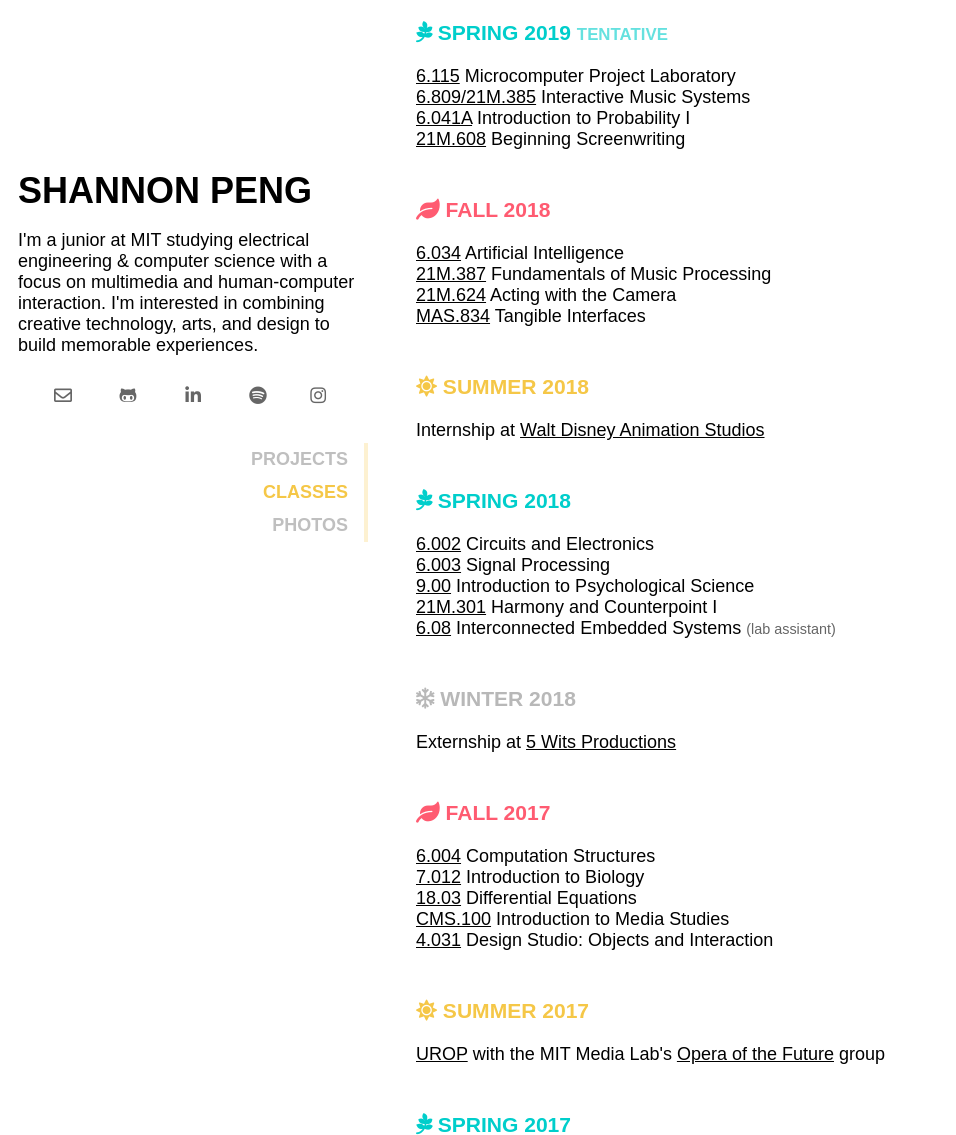
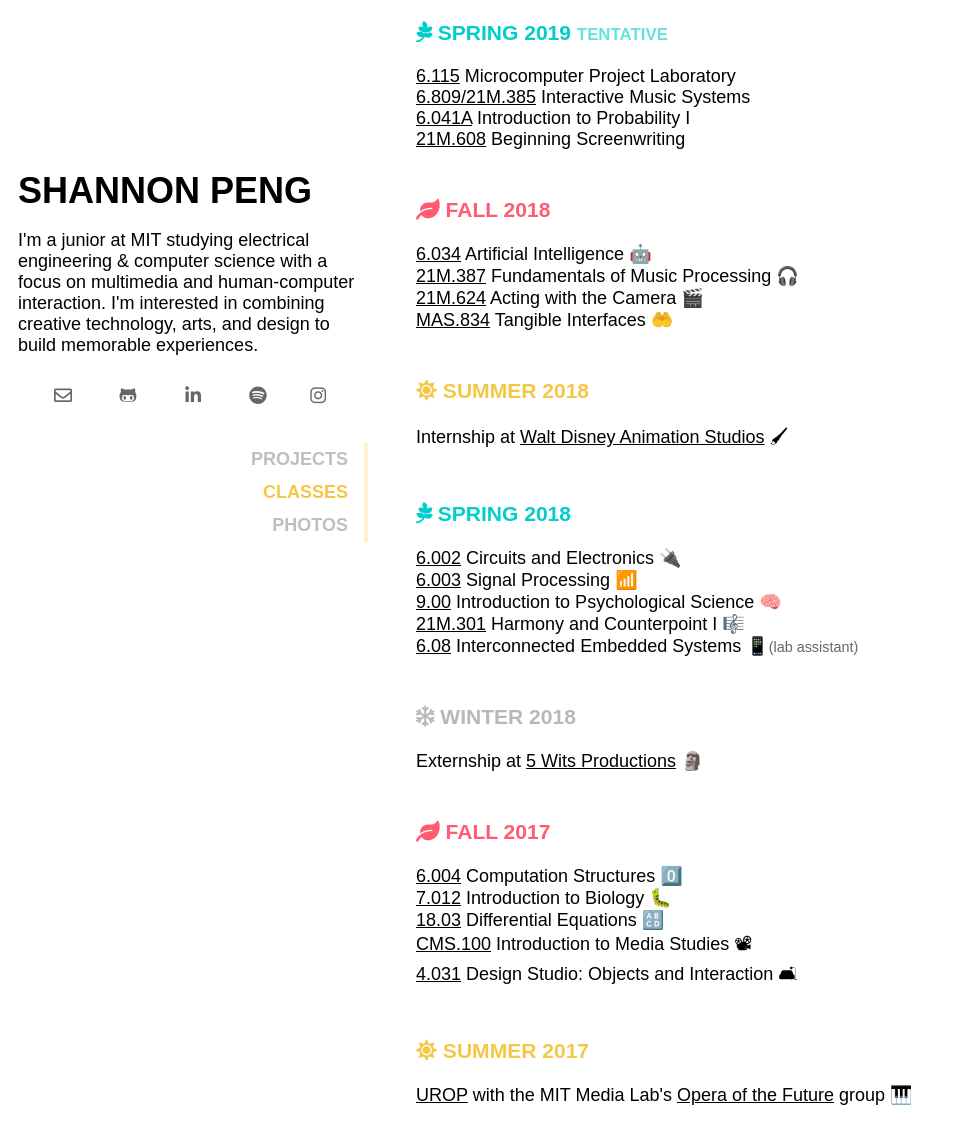
Before and after one commit to shannonpeng/shannonpeng.com, a Flask app: page /classes in a window 1280 px wide. Shown: the top 1135 px of the page, without its empty margins (0-956 px from the left). Run offline with Flask 2, Linux system fonts and the light colour scheme; data that the repository does not hold is empty; some libraries are stand-ins or nearby versions; some web fonts are replaced.

Commit message:
Add emojis to classes page

```diff
--- a/app/templates/classes.html
+++ b/app/templates/classes.html
@@ -22,76 +22,76 @@
 		<div class="semester fall">
 			<h3 class="label"><i class="fas fa-leaf"></i> Fall 2018</h3>
 			<ul>
-				<li><a href="http://student.mit.edu/catalog/search.cgi?search=6.034" class="class-number" target="_blank">6.034</a> Artificial Intelligence</li>
-				<li><a href="http://student.mit.edu/catalog/search.cgi?search=21M.387" class="class-number" target="_blank">21M.387</a> Fundamentals of Music Processing</li>
-				<li><a href="http://student.mit.edu/catalog/search.cgi?search=21M.624" class="class-number" target="_blank">21M.624</a> Acting with the Camera</li>
-				<li><a href="http://student.mit.edu/catalog/search.cgi?search=MAS.834" class="class-number" target="_blank">MAS.834</a> Tangible Interfaces</li>
+				<li><a href="http://student.mit.edu/catalog/search.cgi?search=6.034" class="class-number" target="_blank">6.034</a> Artificial Intelligence 🤖</li>
+				<li><a href="http://student.mit.edu/catalog/search.cgi?search=21M.387" class="class-number" target="_blank">21M.387</a> Fundamentals of Music Processing 🎧</li>
+				<li><a href="http://student.mit.edu/catalog/search.cgi?search=21M.624" class="class-number" target="_blank">21M.624</a> Acting with the Camera 🎬</li>
+				<li><a href="http://student.mit.edu/catalog/search.cgi?search=MAS.834" class="class-number" target="_blank">MAS.834</a> Tangible Interfaces 🤲</li>
 			</ul>
 		</div>
 
 		<div class="semester summer">
 			<h3 class="label"><i class="fas fa-sun"></i> Summer 2018</h3>
-			<p>Internship at <a href="//disneyanimation.com/">Walt Disney Animation Studios</a></p>
+			<p>Internship at <a href="//disneyanimation.com/">Walt Disney Animation Studios</a> 🖌</p>
 		</div>
 
 		<div class="semester spring">
 			<h3 class="label"><i class="fab fa-pagelines"></i> Spring 2018</h3>
 			<ul>
-				<li><a href="http://student.mit.edu/catalog/search.cgi?search=6.002" class="class-number" target="_blank">6.002</a> Circuits and Electronics</li>
-				<li><a href="http://student.mit.edu/catalog/search.cgi?search=6.003" class="class-number" target="_blank">6.003</a> Signal Processing</li>
-				<li><a href="http://student.mit.edu/catalog/search.cgi?search=9.00" class="class-number" target="_blank">9.00</a> Introduction to Psychological Science</li>
-				<li><a href="http://student.mit.edu/catalog/search.cgi?search=21M.301" class="class-number" target="_blank">21M.301</a> Harmony and Counterpoint I</li>
-				<li><a href="http://student.mit.edu/catalog/search.cgi?search=6.08" class="class-number" target="_blank">6.08</a> Interconnected Embedded Systems <span class="description">(lab assistant)</span></li>
+				<li><a href="http://student.mit.edu/catalog/search.cgi?search=6.002" class="class-number" target="_blank">6.002</a> Circuits and Electronics 🔌</li>
+				<li><a href="http://student.mit.edu/catalog/search.cgi?search=6.003" class="class-number" target="_blank">6.003</a> Signal Processing 📶</li>
+				<li><a href="http://student.mit.edu/catalog/search.cgi?search=9.00" class="class-number" target="_blank">9.00</a> Introduction to Psychological Science 🧠</li>
+				<li><a href="http://student.mit.edu/catalog/search.cgi?search=21M.301" class="class-number" target="_blank">21M.301</a> Harmony and Counterpoint I 🎼</li>
+				<li><a href="http://student.mit.edu/catalog/search.cgi?search=6.08" class="class-number" target="_blank">6.08</a> Interconnected Embedded Systems 📱<span class="description">(lab assistant)</span></li>
 			</ul>
 		</div>
 
 		<div class="semester winter">
 			<h3 class="label"><i class="far fa-snowflake"></i> Winter 2018</h3>
-			<p>Externship at <a href="http://5witsproductions.com/"  target="_blank">5 Wits Productions</a></p>
+			<p>Externship at <a href="http://5witsproductions.com/"  target="_blank">5 Wits Productions</a> 🗿</p>
 		</div>
 
 		<div class="semester fall">
 			<h3 class="label"><i class="fas fa-leaf"></i> Fall 2017</h3>
 			<ul>
-				<li><a href="http://student.mit.edu/catalog/search.cgi?search=6.004" class="class-number" target="_blank">6.004</a> Computation Structures</li>
-				<li><a href="http://student.mit.edu/catalog/search.cgi?search=7.012" class="class-number" target="_blank">7.012</a> Introduction to Biology</li>
-				<li><a href="http://student.mit.edu/catalog/search.cgi?search=18.03" class="class-number" target="_blank">18.03</a> Differential Equations</li>
-				<li><a href="http://student.mit.edu/catalog/search.cgi?search=CMS.100" class="class-number" target="_blank">CMS.100</a> Introduction to Media Studies</li>
-				<li><a href="http://student.mit.edu/catalog/search.cgi?search=4.031" class="class-number" target="_blank">4.031</a> Design Studio: Objects and Interaction</li>
+				<li><a href="http://student.mit.edu/catalog/search.cgi?search=6.004" class="class-number" target="_blank">6.004</a> Computation Structures 0️⃣</li>
+				<li><a href="http://student.mit.edu/catalog/search.cgi?search=7.012" class="class-number" target="_blank">7.012</a> Introduction to Biology 🐛</li>
+				<li><a href="http://student.mit.edu/catalog/search.cgi?search=18.03" class="class-number" target="_blank">18.03</a> Differential Equations 🔠</li>
+				<li><a href="http://student.mit.edu/catalog/search.cgi?search=CMS.100" class="class-number" target="_blank">CMS.100</a> Introduction to Media Studies 📽</li>
+				<li><a href="http://student.mit.edu/catalog/search.cgi?search=4.031" class="class-number" target="_blank">4.031</a> Design Studio: Objects and Interaction 🛋</li>
 			</ul>
 		</div>
 
 		<div class="semester summer">
 			<h3 class="label"><i class="fas fa-sun"></i> Summer 2017</h3>
-			<p><a href="http://uaap.mit.edu/research-exploration/urop" target="_blank">UROP</a> with the MIT Media Lab's <a href="//opera.media.mit.edu/" target="_blank">Opera of the Future</a> group</p>
+			<p><a href="http://uaap.mit.edu/research-exploration/urop" target="_blank">UROP</a> with the MIT Media Lab's <a href="//opera.media.mit.edu/" target="_blank">Opera of the Future</a> group 🎹</p>
 		</div>
 
 		<div class="semester spring">
 			<h3 class="label"><i class="fab fa-pagelines"></i> Spring 2017</h3>
 			<ul>
-				<li><a href="http://student.mit.edu/catalog/search.cgi?search=6.08" class="class-number" target="_blank">6.S08</a> Interconnected Embedded Systems</li>
-				<li><a href="http://student.mit.edu/catalog/search.cgi?search=6.006" class="class-number" target="_blank">6.006</a> Introduction to Algorithms</li>
-				<li><a href="http://student.mit.edu/catalog/search.cgi?search=2.00B" class="class-number" target="_blank">2.00B</a> Toy Product Design</li>
-				<li><a href="http://student.mit.edu/catalog/search.cgi?search=8.02" class="class-number" target="_blank">8.02</a> Electricity &amp; Magnetism</li>
-				<li><a href="http://student.mit.edu/catalog/search.cgi?search=24.03" class="class-number" target="_blank">24.03</a> Ethics and Politics of Food</li>
+				<li><a href="http://student.mit.edu/catalog/search.cgi?search=6.08" class="class-number" target="_blank">6.S08</a> Interconnected Embedded Systems 📱</li>
+				<li><a href="http://student.mit.edu/catalog/search.cgi?search=6.006" class="class-number" target="_blank">6.006</a> Introduction to Algorithms 🔍</li>
+				<li><a href="http://student.mit.edu/catalog/search.cgi?search=2.00B" class="class-number" target="_blank">2.00B</a> Toy Product Design 🤹‍♀️</li>
+				<li><a href="http://student.mit.edu/catalog/search.cgi?search=8.02" class="class-number" target="_blank">8.02</a> Electricity &amp; Magnetism ⚡️</li>
+				<li><a href="http://student.mit.edu/catalog/search.cgi?search=24.03" class="class-number" target="_blank">24.03</a> Ethics and Politics of Food 🌾</li>
 			</ul>
 		</div>
 
 		<div class="semester winter">
 			<h3 class="label"><i class="far fa-snowflake"></i> Winter 2017</h3>
 			<ul>
-				<li><a href="http://student.mit.edu/catalog/search.cgi?search=6.148" class="class-number" target="_blank">6.148</a> Web Programming Competition</li>
-				<li><a href="http://student.mit.edu/catalog/search.cgi?search=6.s096" class="class-number" target="_blank">6.S096</a> Mobile Virtual Reality Development</li>
+				<li><a href="http://student.mit.edu/catalog/search.cgi?search=6.148" class="class-number" target="_blank">6.148</a> Web Programming Competition 🌐</li>
+				<li><a href="http://student.mit.edu/catalog/search.cgi?search=6.s096" class="class-number" target="_blank">6.S096</a> Mobile Virtual Reality Development 👓</li>
 			</ul>
 		</div>
 
 		<div class="semester fall">
 			<h3 class="label"><i class="fas fa-leaf"></i> Fall 2016</h3>
 			<ul>
-				<li><a href="http://student.mit.edu/catalog/search.cgi?search=3.091" class="class-number" target="_blank">3.091</a> Solid-State Chemistry</li>
-				<li><a href="http://student.mit.edu/catalog/search.cgi?search=6.902" class="class-number" target="_blank">6.A59</a> Engineering, Innovation &amp; Design</li>
-				<li><a href="http://student.mit.edu/catalog/search.cgi?search=8.01" class="class-number" target="_blank">8.01</a> Mechanics</li>
-				<li><a href="http://student.mit.edu/catalog/search.cgi?search=18.02" class="class-number" target="_blank">18.02</a> Multivariable Calculus</li>
+				<li><a href="http://student.mit.edu/catalog/search.cgi?search=3.091" class="class-number" target="_blank">3.091</a> Solid-State Chemistry ⚗️</li>
+				<li><a href="http://student.mit.edu/catalog/search.cgi?search=6.902" class="class-number" target="_blank">6.A59</a> Engineering, Innovation &amp; Design 💡</li>
+				<li><a href="http://student.mit.edu/catalog/search.cgi?search=8.01" class="class-number" target="_blank">8.01</a> Mechanics ⚙️</li>
+				<li><a href="http://student.mit.edu/catalog/search.cgi?search=18.02" class="class-number" target="_blank">18.02</a> Multivariable Calculus 🔢</li>
 			</ul>
 		</div>
 	</div>
```
